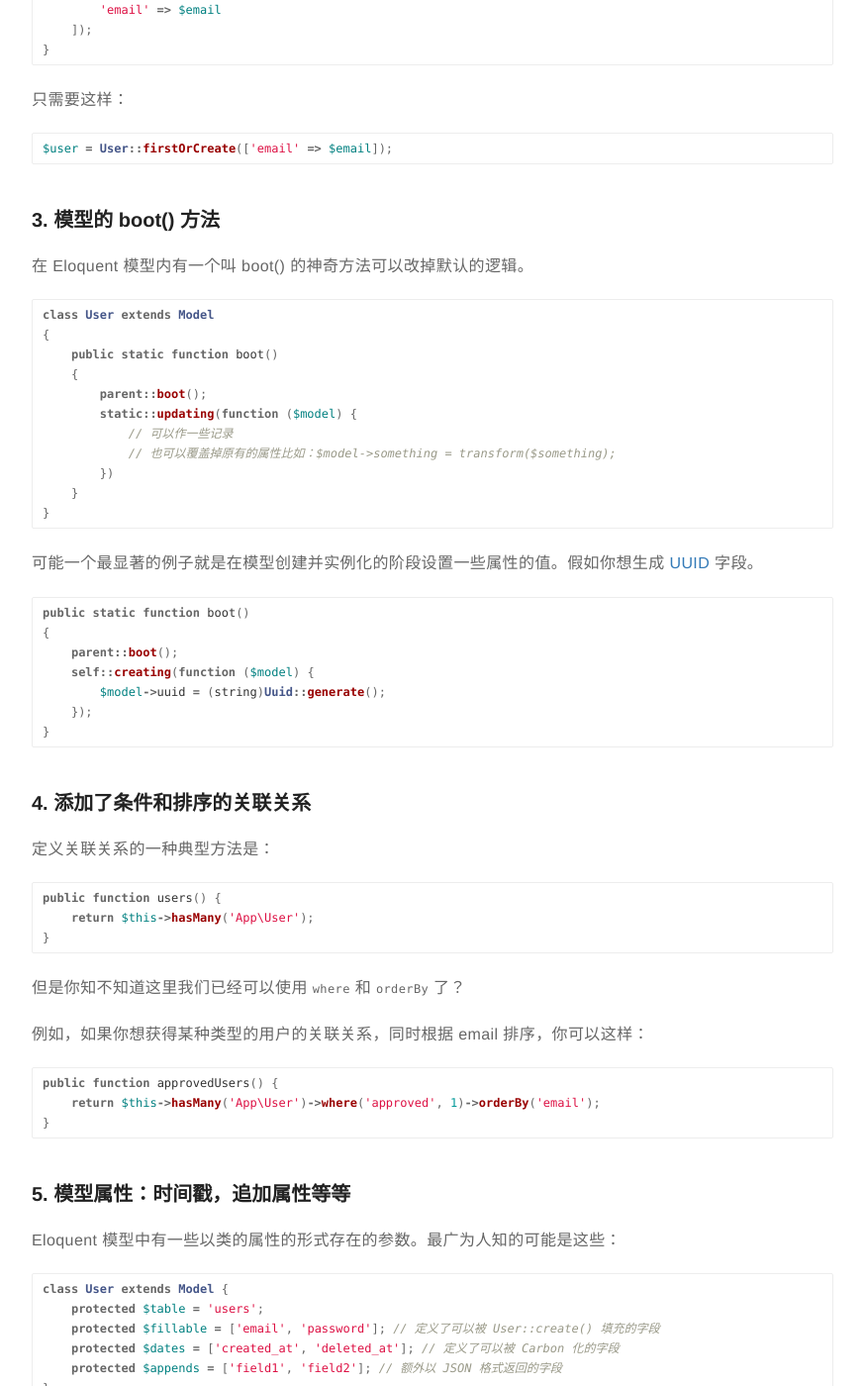
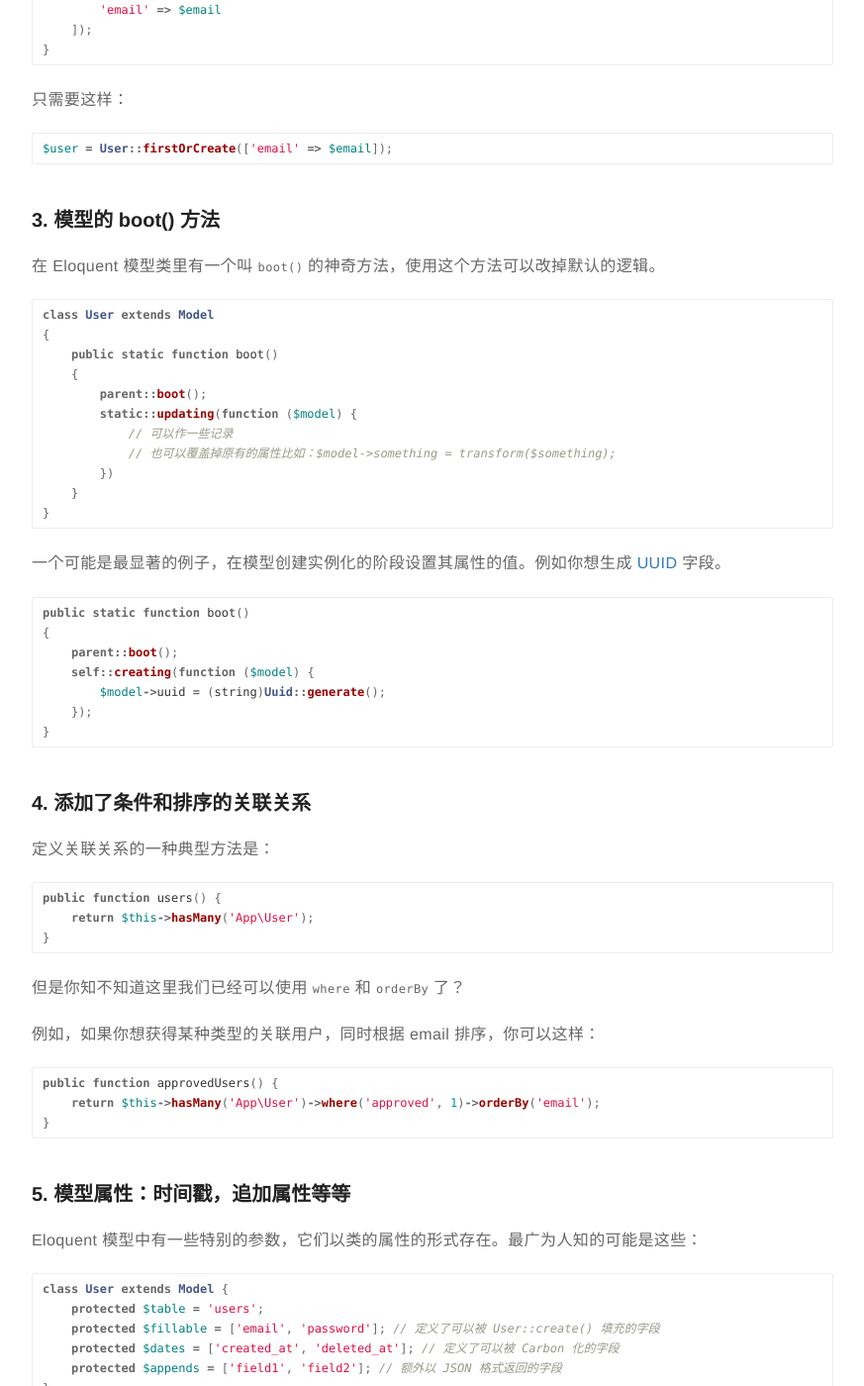
Before and after one commit to rust17/blog, a Jekyll site: the page built from _posts/second/2019-04-19-20-Laravel-Eloquent-Tips-and-Tricks.markdown, in a window 1280 px wide and 1400 px high, scrolled down 1404 px. Shown: the whole window at 99% size, without its empty margins (203-1076 px from the left). Built offline with Jekyll 4.4.1, drawn with Linux system fonts in a browser that asks for light colours; some of the changed text lies outside the part shown.

Commit message:
update articel 4

````diff
--- a/_posts/second/2019-04-19-20-Laravel-Eloquent-Tips-and-Tricks.markdown
+++ b/_posts/second/2019-04-19-20-Laravel-Eloquent-Tips-and-Tricks.markdown
@@ -12,9 +12,9 @@
 description: 翻译文章 —— 介绍一些 Laravel Eloquent 的使用技巧
 ---
 
-Eloquent ORM 看起来像一个简单的机制，但是表面之下，有许多未暴露的方法以及不知名的方式，使用这些方法可以用来实现更强大的功能。在这篇文章里，我将向你展示一些使用技巧。
+Eloquent ORM 看似一个简单的机制，但是在它的表面之下，隐藏着许多很少人知道的方法以及技巧，使用这些方法可以让我们更加高效。在这篇文章里，我将向你展示一些实用技巧。
 
-### 1. 自增和自减
+### 1. 自增与自减
 
 与其这样：
 
@@ -41,7 +41,7 @@
 
 ### 2. XorY 方法
 
-Eloquent 有好几个包含了两个方法的函数，例如“执行 X，不然就执行 Y”。
+Eloquent 有好几个同时包含了两个方法的函数，它们的模式一般像“执行 X，不然就执行 Y”。
 
 **例子 1** - findOrFail():
 
@@ -79,7 +79,7 @@
 
 ### 3. 模型的 boot() 方法
 
-在 Eloquent 模型内有一个叫 boot() 的神奇方法可以改掉默认的逻辑。
+在 Eloquent 模型类里有一个叫 `boot()` 的神奇方法，使用这个方法可以改掉默认的逻辑。
 
 ```php
 class User extends Model
@@ -95,7 +95,7 @@
 }
 ```
 
-可能一个最显著的例子就是在模型创建并实例化的阶段设置一些属性的值。假如你想生成 [UUID][1] 字段。
+一个可能是最显著的例子，在模型创建实例化的阶段设置其属性的值。例如你想生成 [UUID][1] 字段。
 
 ```php
 public static function boot()
@@ -119,7 +119,7 @@
 
 但是你知不知道这里我们已经可以使用 `where` 和 `orderBy` 了？
 
-例如，如果你想获得某种类型的用户的关联关系，同时根据 email 排序，你可以这样：
+例如，如果你想获得某种类型的关联用户，同时根据 email 排序，你可以这样：
 
 ```php
 public function approvedUsers() {
@@ -129,7 +129,7 @@
 
 ### 5. 模型属性：时间戳，追加属性等等
 
-Eloquent 模型中有一些以类的属性的形式存在的参数。最广为人知的可能是这些：
+Eloquent 模型中有一些特别的参数，它们以类的属性的形式存在。最广为人知的可能是这些：
 
 ```php
 class User extends Model {
@@ -140,7 +140,7 @@
 }
 ```
 
-但是除此之外还有这些：
+但是除此之外，还有这些：
 
 ```php
 protected $primaryKey = 'uuid'; // 主键不一定必须是 'id'
@@ -151,7 +151,7 @@
 public $timestamps = false; // 或者干脆不使用时间戳字段
 ```
 
-还有很多，我已经罗列了最有意思的部分，想要知道更多的话可以查看默认的 [抽象类][2] 代码，可以通过使用过的 trait 得知。
+还有很多，我已经罗列了最有意思的部分，如果你想要知道更多的话可以查看 [抽象类][2] 的代码，还可以通过查看类内使用过的 trait 得知。
 
 ### 6. 找到多个条目
 
````
Also changed, not shown: other parts of _posts/second/2019-04-19-20-Laravel-Eloquent-Tips-and-Tricks.markdown (+2 -2 lines).
